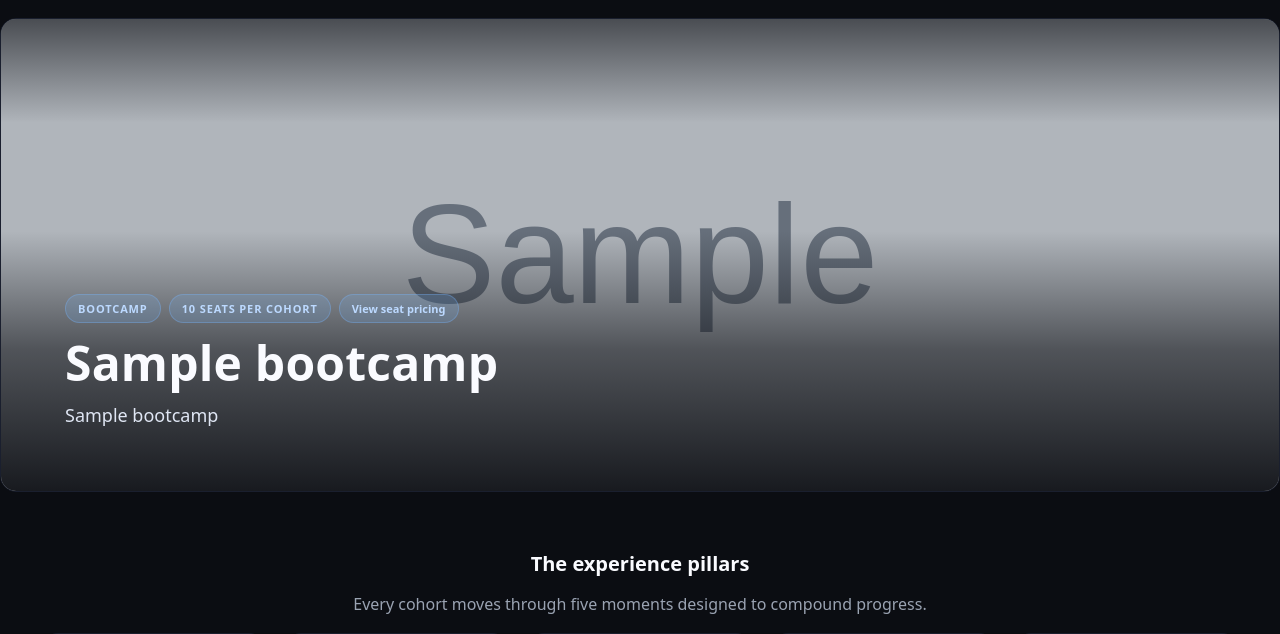
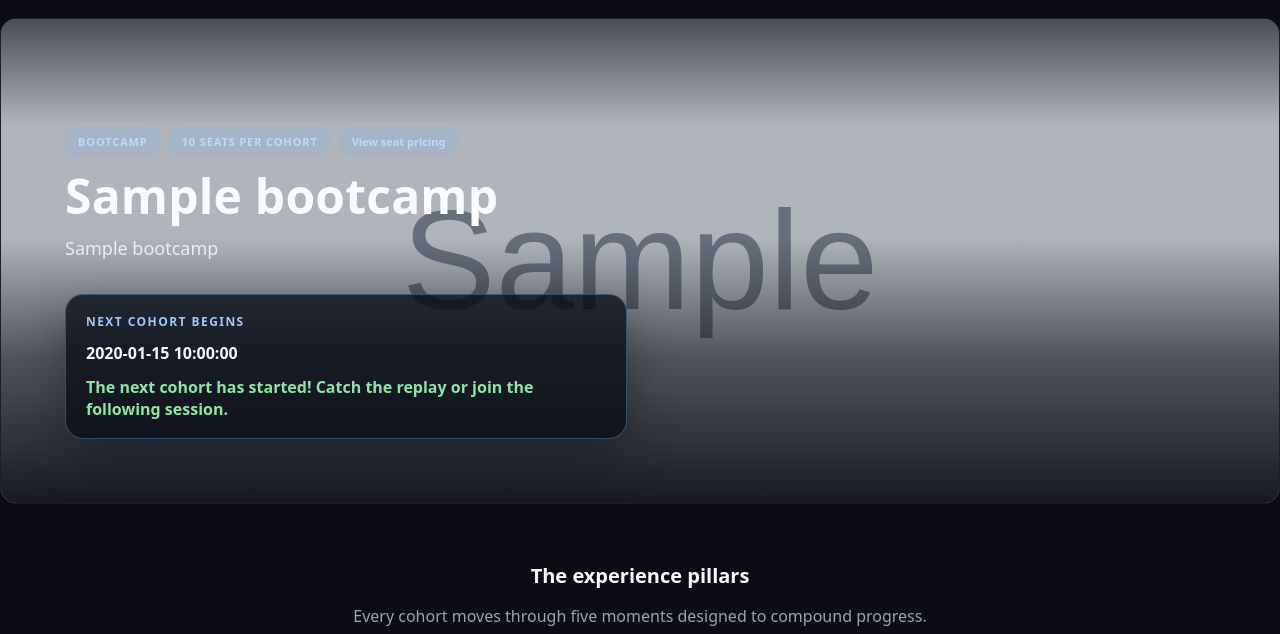
Before and after one commit to AIforimpact22/mainaiforimpact, a Flask app: template templates/bootcamp.html in a window 1280 px wide. Shown: the part 155-789 px from the top of the page. Run offline with Flask 3, Linux system fonts and the light colour scheme; the template is opened without the code that fills it: most values are stand-ins (such as "Sample title", 1, 10 or a date in 2020); grey boxes marked "Sample" are stand-in pictures; form fields are guessed from the names that the template uses; parts of the project's set-up code (start-up, migrations or seed data) failed here and were passed over; some libraries are stand-ins or nearby versions.

Commit message:
Add bootcamp hero countdown for next cohort

```diff
--- a/bootcamp.py
+++ b/bootcamp.py
@@ -228,7 +228,23 @@ def _get_bootcamp_vm() -> Dict[str, object]:
         if daily_flow:
             vm["daily_flow"] = daily_flow
     vm["testimonials"] = _fetch_bootcamp_testimonials()
-    vm["seat_prices"] = _fetch_bootcamp_seat_prices()
+    seat_prices = _fetch_bootcamp_seat_prices()
+    vm["seat_prices"] = seat_prices
+
+    next_event_display = ""
+    next_event_iso = ""
+    for cohort in seat_prices:
+        iso_raw = cohort.get("event_date_iso")
+        display_raw = cohort.get("event_date_display")
+        iso_value = str(iso_raw).strip() if iso_raw else ""
+        display_value = str(display_raw).strip() if display_raw else ""
+        if iso_value:
+            next_event_iso = iso_value
+            next_event_display = display_value or iso_value
+            break
+
+    vm["next_event_date_iso"] = next_event_iso
+    vm["next_event_date_display"] = next_event_display
     return vm
 
 
--- a/templates/bootcamp.html
+++ b/templates/bootcamp.html
@@ -4,6 +4,66 @@
 {% block head %}
 <style>
   .pricing-hero .inner { min-height: 300px; }
+  .countdown-banner {
+    margin-top: 20px;
+    display: grid;
+    gap: 12px;
+    padding: 18px 20px;
+    border-radius: 18px;
+    background: rgba(8, 12, 22, 0.78);
+    border: 1px solid rgba(118, 180, 255, 0.35);
+    max-width: clamp(320px, 70%, 520px);
+    box-shadow: 0 18px 45px rgba(5, 12, 25, 0.38);
+  }
+  .countdown-heading {
+    font-size: 12px;
+    letter-spacing: .12em;
+    text-transform: uppercase;
+    font-weight: 800;
+    color: #9dc9ff;
+  }
+  .countdown-due {
+    font-size: 16px;
+    font-weight: 700;
+    color: #f3f7ff;
+  }
+  .countdown-timer {
+    display: flex;
+    flex-wrap: wrap;
+    gap: 12px;
+  }
+  .countdown-unit {
+    display: grid;
+    gap: 4px;
+    justify-items: center;
+    padding: 10px 14px;
+    border-radius: 14px;
+    background: rgba(118, 180, 255, 0.14);
+    border: 1px solid rgba(118, 180, 255, 0.24);
+    min-width: 82px;
+  }
+  .countdown-value {
+    font-weight: 900;
+    font-size: clamp(26px, 5vw, 34px);
+    color: #ffffff;
+  }
+  .countdown-unit-label {
+    font-size: 11px;
+    letter-spacing: .08em;
+    text-transform: uppercase;
+    color: rgba(188, 217, 255, 0.85);
+  }
+  .countdown-complete {
+    display: none;
+    font-weight: 700;
+    color: #8be6a5;
+  }
+  .countdown-banner[data-countdown-complete="true"] .countdown-timer {
+    display: none;
+  }
+  .countdown-banner[data-countdown-complete="true"] .countdown-complete {
+    display: block;
+  }
   .badge-row { display:flex; flex-wrap:wrap; gap:8px; }
   .badge { display:inline-flex; align-items:center; justify-content:center; padding:6px 12px; border-radius:999px; background:rgba(118,180,255,0.18); border:1px solid rgba(118,180,255,0.32); font-weight:800; font-size:11px; letter-spacing:.08em; text-transform:uppercase; color:#bcd9ff; }
   .badge-button { background:none; border:none; padding:0; font:inherit; color:inherit; cursor:pointer; }
@@ -149,6 +209,31 @@
     </div>
     <h1>{{ bootcamp.title }}</h1>
     <p class="subhead">{{ bootcamp.subtitle }}</p>
+    {% if bootcamp.next_event_date_iso %}
+    <div class="countdown-banner" data-countdown="{{ bootcamp.next_event_date_iso }}" aria-live="polite">
+      <div class="countdown-heading">Next cohort begins</div>
+      <div class="countdown-due">{{ bootcamp.next_event_date_display }}</div>
+      <div class="countdown-timer">
+        <div class="countdown-unit">
+          <span class="countdown-value" data-countdown-days>00</span>
+          <span class="countdown-unit-label">Days</span>
+        </div>
+        <div class="countdown-unit">
+          <span class="countdown-value" data-countdown-hours>00</span>
+          <span class="countdown-unit-label">Hours</span>
+        </div>
+        <div class="countdown-unit">
+          <span class="countdown-value" data-countdown-minutes>00</span>
+          <span class="countdown-unit-label">Minutes</span>
+        </div>
+        <div class="countdown-unit">
+          <span class="countdown-value" data-countdown-seconds>00</span>
+          <span class="countdown-unit-label">Seconds</span>
+        </div>
+      </div>
+      <div class="countdown-complete">The next cohort has started! Catch the replay or join the following session.</div>
+    </div>
+    {% endif %}
   </div>
 </section>
 {% endblock %}
@@ -377,8 +462,8 @@
   document.addEventListener('DOMContentLoaded', function () {
     var toggle = document.querySelector('[data-seat-pricing-toggle]');
     var panel = document.getElementById('seat-pricing-panel');
-    if (!toggle || !panel) { return; }
 
+    if (toggle && panel) {
       var setExpanded = function (expanded) {
         toggle.setAttribute('aria-expanded', expanded ? 'true' : 'false');
         if (expanded) {
@@ -404,6 +489,51 @@
           }
         });
       });
+    }
+
+    var countdown = document.querySelector('[data-countdown]');
+    if (countdown) {
+      var targetRaw = countdown.getAttribute('data-countdown');
+      var targetDate = targetRaw ? new Date(targetRaw) : null;
+      if (targetDate && !isNaN(targetDate.getTime())) {
+        var daysEl = countdown.querySelector('[data-countdown-days]');
+        var hoursEl = countdown.querySelector('[data-countdown-hours]');
+        var minutesEl = countdown.querySelector('[data-countdown-minutes]');
+        var secondsEl = countdown.querySelector('[data-countdown-seconds]');
+
+        var pad = function (value) {
+          return String(Math.max(0, value)).padStart(2, '0');
+        };
+
+        var updateCountdown = function () {
+          var now = new Date();
+          var diffMs = targetDate.getTime() - now.getTime();
+          if (diffMs <= 0) {
+            countdown.setAttribute('data-countdown-complete', 'true');
+            if (daysEl) { daysEl.textContent = '00'; }
+            if (hoursEl) { hoursEl.textContent = '00'; }
+            if (minutesEl) { minutesEl.textContent = '00'; }
+            if (secondsEl) { secondsEl.textContent = '00'; }
+            return;
+          }
+
+          var totalSeconds = Math.floor(diffMs / 1000);
+          var days = Math.floor(totalSeconds / 86400);
+          var hours = Math.floor((totalSeconds % 86400) / 3600);
+          var minutes = Math.floor((totalSeconds % 3600) / 60);
+          var seconds = totalSeconds % 60;
+
+          countdown.removeAttribute('data-countdown-complete');
+          if (daysEl) { daysEl.textContent = pad(days); }
+          if (hoursEl) { hoursEl.textContent = pad(hours); }
+          if (minutesEl) { minutesEl.textContent = pad(minutes); }
+          if (secondsEl) { secondsEl.textContent = pad(seconds); }
+        };
+
+        updateCountdown();
+        setInterval(updateCountdown, 1000);
+      }
+    }
   });
 </script>
 
```
Lines whose indentation alone changed are shown as unchanged.
